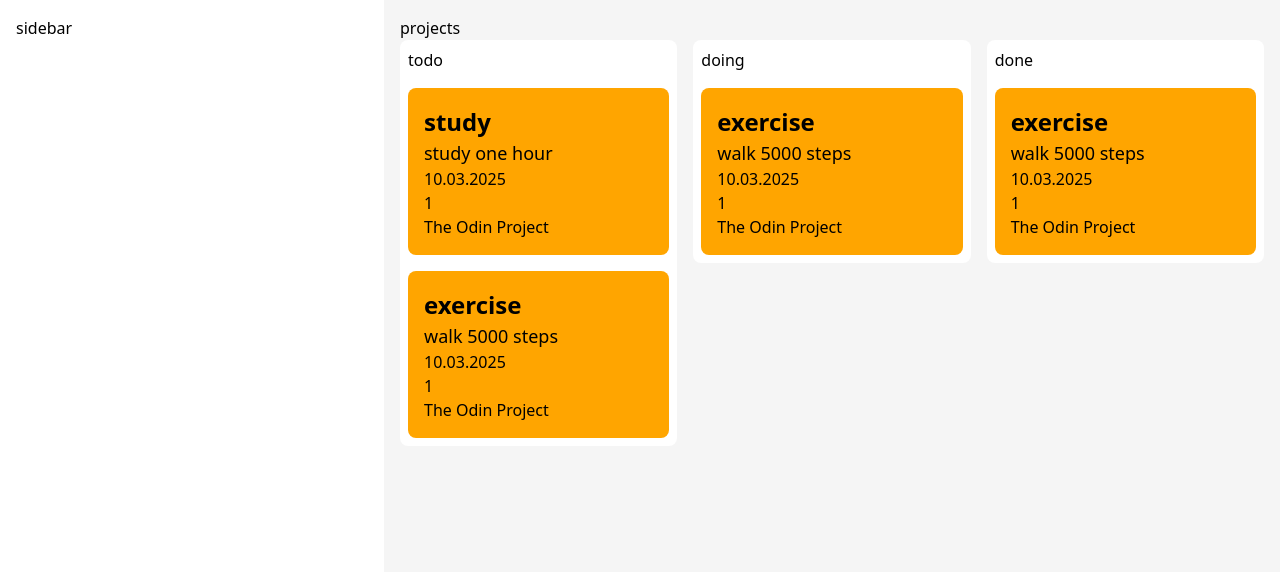
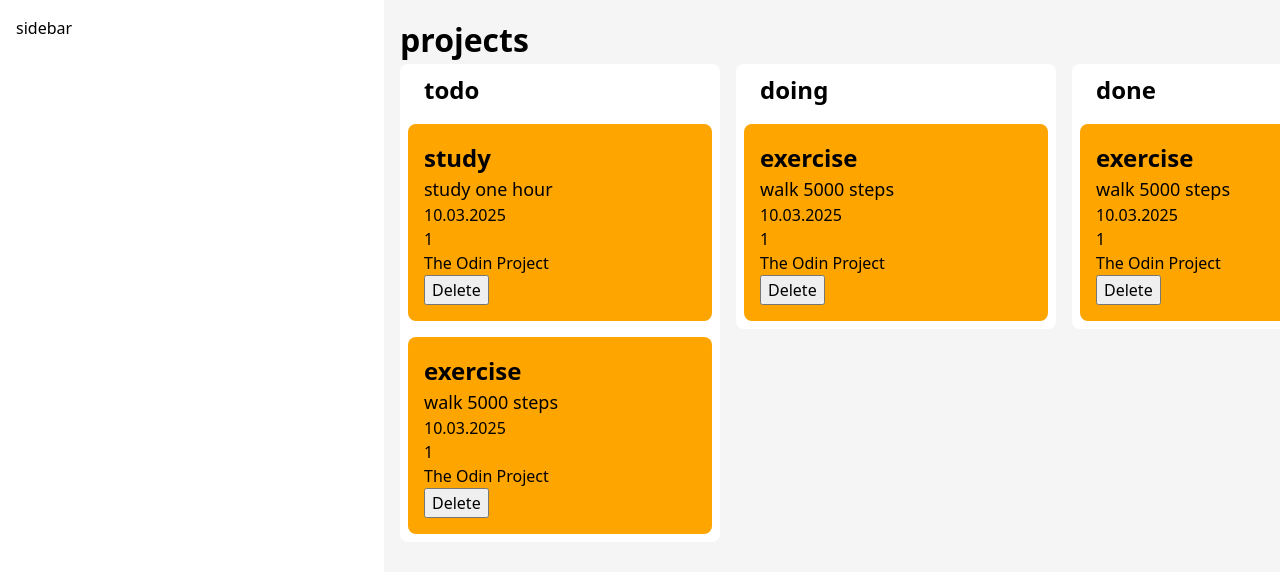
Before and after one commit to riezong/todo-list, a website built with webpack: page src/template.html in a window 1280 px wide. Built offline with nearby package versions, Linux system fonts and the light colour scheme.

Commit message:
Add delete item function

```diff
--- a/src/styles.css
+++ b/src/styles.css
@@ -28,7 +28,8 @@ h1, h2, h3, h4, h5, h6 {
 }
 
 #sidebar {
-    width: max(30%, 150px);
+    flex: 0 0 auto;
+    width: max(30vw, 150px);
     padding: 1rem;
     background-color: white;
 }
@@ -49,14 +50,20 @@ h1, h2, h3, h4, h5, h6 {
 }
 
 .todo-list {
-    flex: 1;
-    width: 250px;
+    /* flex: 1; */
+    width: max(25vw, 250px);
     display: flex;
     flex-direction: column;
     gap: 1rem;
     padding: .5rem;
     border-radius: 8px;
     background-color: white;
+}
+
+.todo-list > h1 {
+    padding-left: 1rem;
+    font-size: 24px;
+
 }
 
 .todo-item {
--- a/src/todo-list-DOM.js
+++ b/src/todo-list-DOM.js
@@ -8,19 +8,19 @@ const projectList = todoListLogic.projects;
 const todoListDOM = (function () {
 	const Content = document.querySelector('#content');
 
-	const sidebar = (function () {
+	function renderSidebar() {
 		const sidebar = document.createElement('div');
 		sidebar.setAttribute('id', 'sidebar');
 		sidebar.textContent = 'sidebar';
 		Content.appendChild(sidebar);
-	})();
+	}
 
-	const projects = (function () {
+	function renderProjectList() {
 		const projects = document.createElement('div');
 		projects.setAttribute('id', 'projects');
 		Content.appendChild(projects);
 
-		const projectTitle = document.createElement('div');
+		const projectTitle = document.createElement('h1');
 		// projectTitle.setAttribute('id', 'projects');
 		projectTitle.textContent = 'projects';
 		projects.appendChild(projectTitle);
@@ -28,7 +28,7 @@ const todoListDOM = (function () {
 		const projectLists = document.createElement('div');
 		projectLists.setAttribute('id', 'project-list');
 		projects.appendChild(projectLists);
-		const projectBody = document.createElement('div');
+
 		for (const list of projectList) {
 			// console.log(list, typeof list);
 			// console.log(list.getTodos(), typeof list.getTodos());
@@ -38,10 +38,22 @@ const todoListDOM = (function () {
 			const newList = document.createElement('div');
 			newList.setAttribute('id', list.title);
 			newList.setAttribute('class', 'todo-list');
-			newList.textContent = list.title;
+
+			const listTitle = document.createElement('h1');
+			listTitle.textContent = list.title;
+			newList.appendChild(listTitle);
 
 			if (todos.length > 0) {
 				for (const item of todos) {
+					newList.appendChild(renderTodoItem(item, todos));
+				}
+			}
+
+			projectLists.appendChild(newList);
+		}
+	}
+
+	function renderTodoItem(item, todos) {
 		console.log(item);
 
 		const newItem = document.createElement('div');
@@ -68,13 +80,24 @@ const todoListDOM = (function () {
 		itemNotes.textContent = item.notes;
 		newItem.appendChild(itemNotes);
 
-					newList.appendChild(newItem);
-				}
+		const removeItem = document.createElement('button');
+		removeItem.textContent = 'Delete';
+		removeItem.addEventListener('click', () =>
+			deleteItem(item, todos, newItem)
+		);
+		newItem.appendChild(removeItem);
+
+		return newItem;
 	}
 
-			projectLists.appendChild(newList);
+	function deleteItem(item, todos, newItem) {
+		newItem.remove();
+		todos.splice(todos.indexOf(item), 1); // Remove the item
+		console.log(todos);
 	}
-	})();
+
+	renderSidebar();
+	renderProjectList();
 })();
 
 export { todoListDOM };
```
Lines whose indentation alone changed are shown as unchanged.
